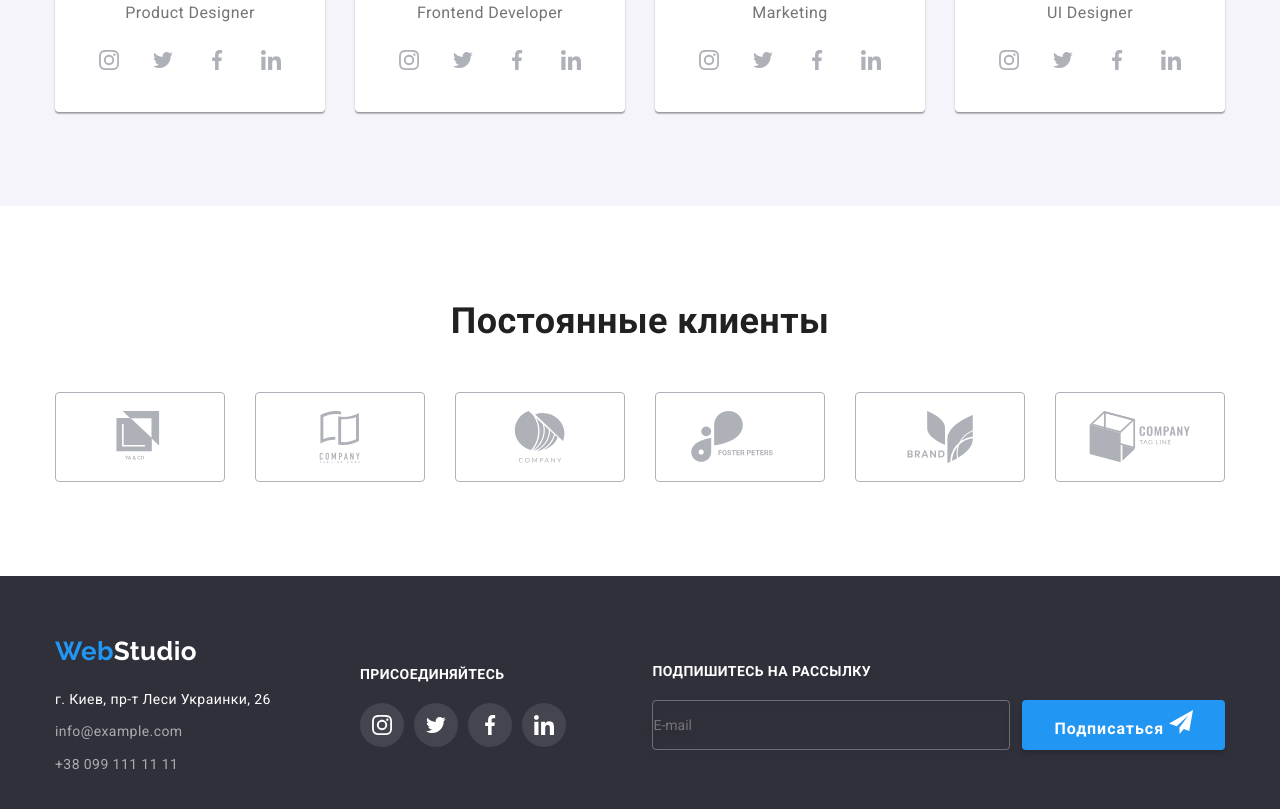
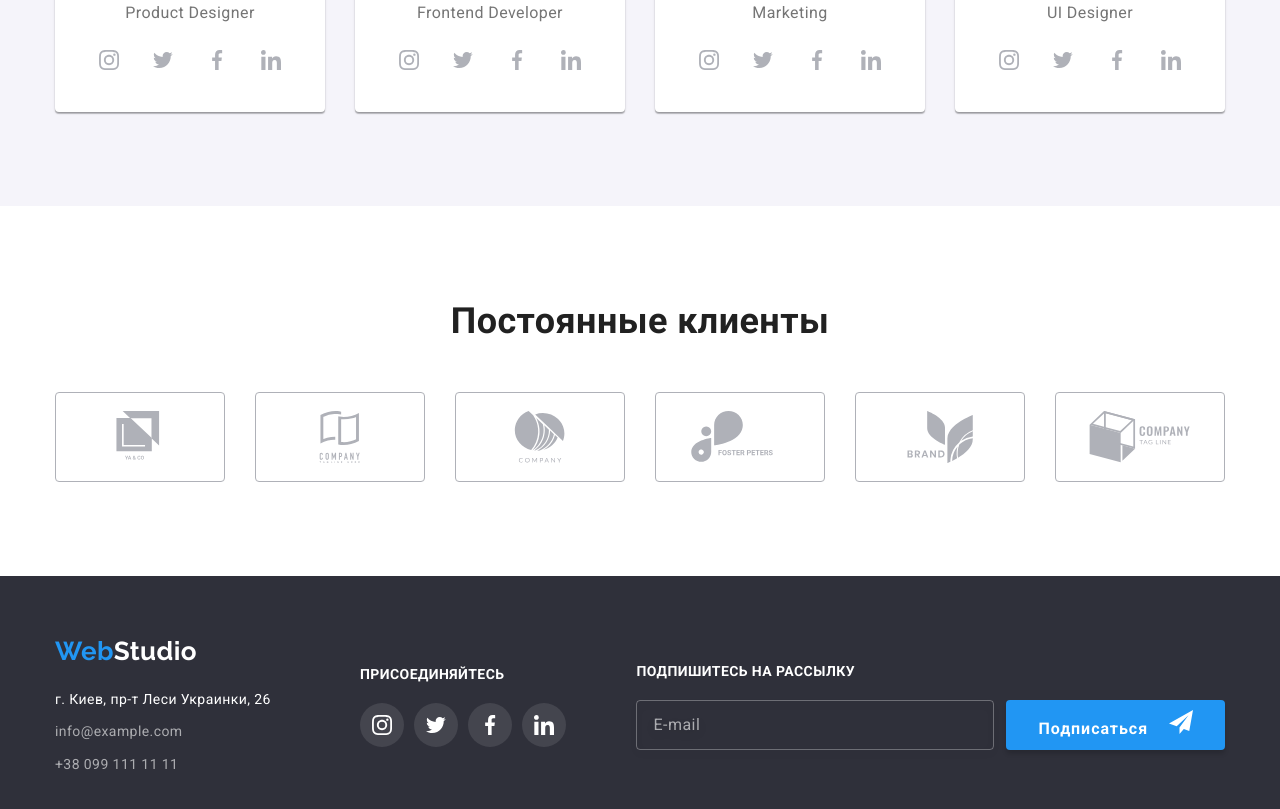
Before and after one commit to ulantemirbekov/goit-markup-hw-06, a plain HTML site: page index.html in a window 1280 px wide. Shown: the part 2113-2922 px from the top of the page. Drawn offline with nearby package versions, Linux system fonts and the light colour scheme.

Commit message:
subscribe form modified

```diff
--- a/css/styles.css
+++ b/css/styles.css
@@ -552,12 +552,30 @@ footer .social-list-svg {
 	margin-right: 12px;
 	background: transparent;
 	filter: drop-shadow(0px 4px 4px rgba(0, 0, 0, 0.15));
+	outline: none;
+	padding-left: 16px;
+	font-size: 16px;
+	line-height: 1.25;
+	letter-spacing: 0.03em;
+	color: rgba(255, 255, 255, 0.6);
+	font-family: Roboto, sans-serif;
+}
+
+.subscribe-input::placeholder {
+	font-size: 16px;
+	line-height: 1.25;
+	color: rgba(255, 255, 255, 0.6);
+}
+
+.subscribe-input:not(:placeholder-shown) {
+	border-color: var(--accent-color);
 }
 
 .subscribe-send-svg {
 	width: 24px;
 	height: 24px;
 	fill: currentColor;
+	margin-left: 16px;
 }
 
 /* Backdrop */
```
